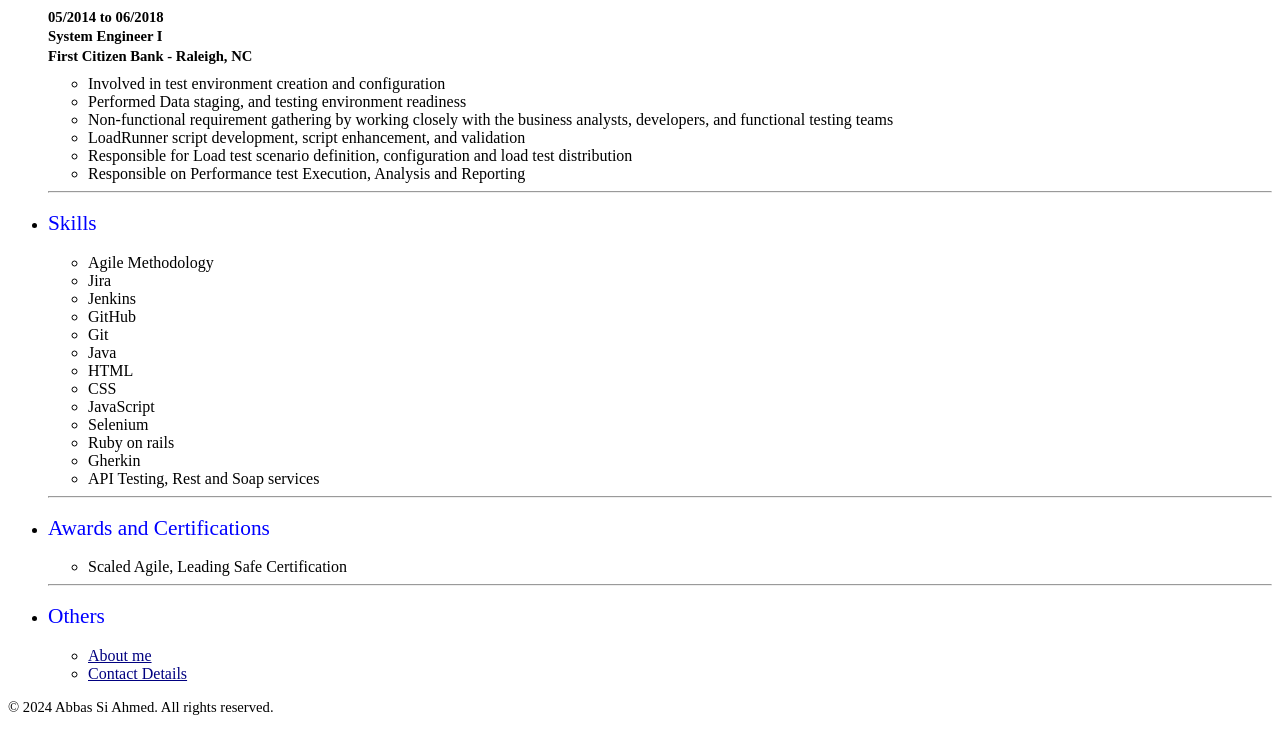
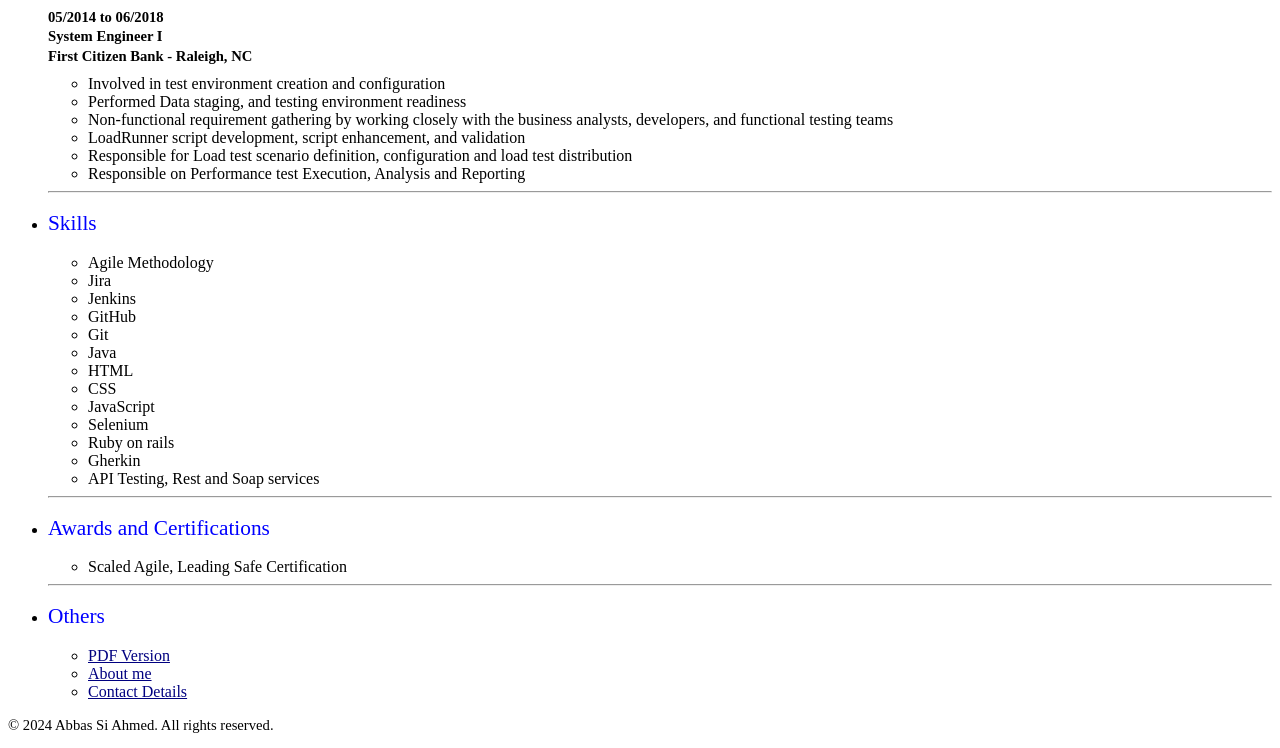
Before and after one commit to SiaAbb5001/capstone-1-online-resume, a plain HTML site: page index.html in a window 1280 px wide. Shown: the part 1244-1992 px from the top of the page. Drawn offline with Linux system fonts and the light colour scheme.

Commit message:
Add files via upload

```diff
--- a/index.html
+++ b/index.html
@@ -147,6 +147,7 @@
             <li>
                 <h2>Others</h2>
                 <ul>
+                    <li><a href="./assets/09_2024_Abb_Si_Resume.pdf">PDF Version</a></li>
                     <li><a href="./public/about.html">About me</a> <br /></li>
                     <li><a href="./public/contact.html">Contact Details</a></li>
                 </ul>
```
